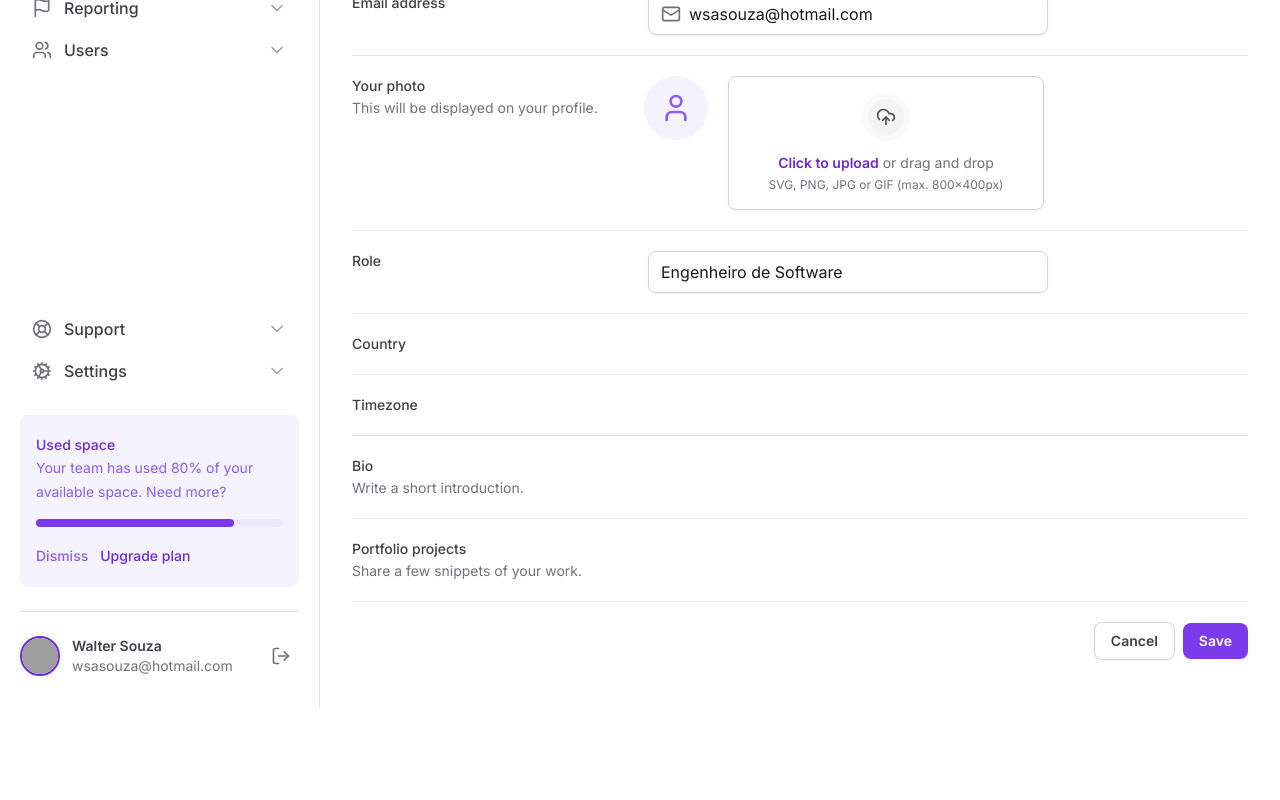
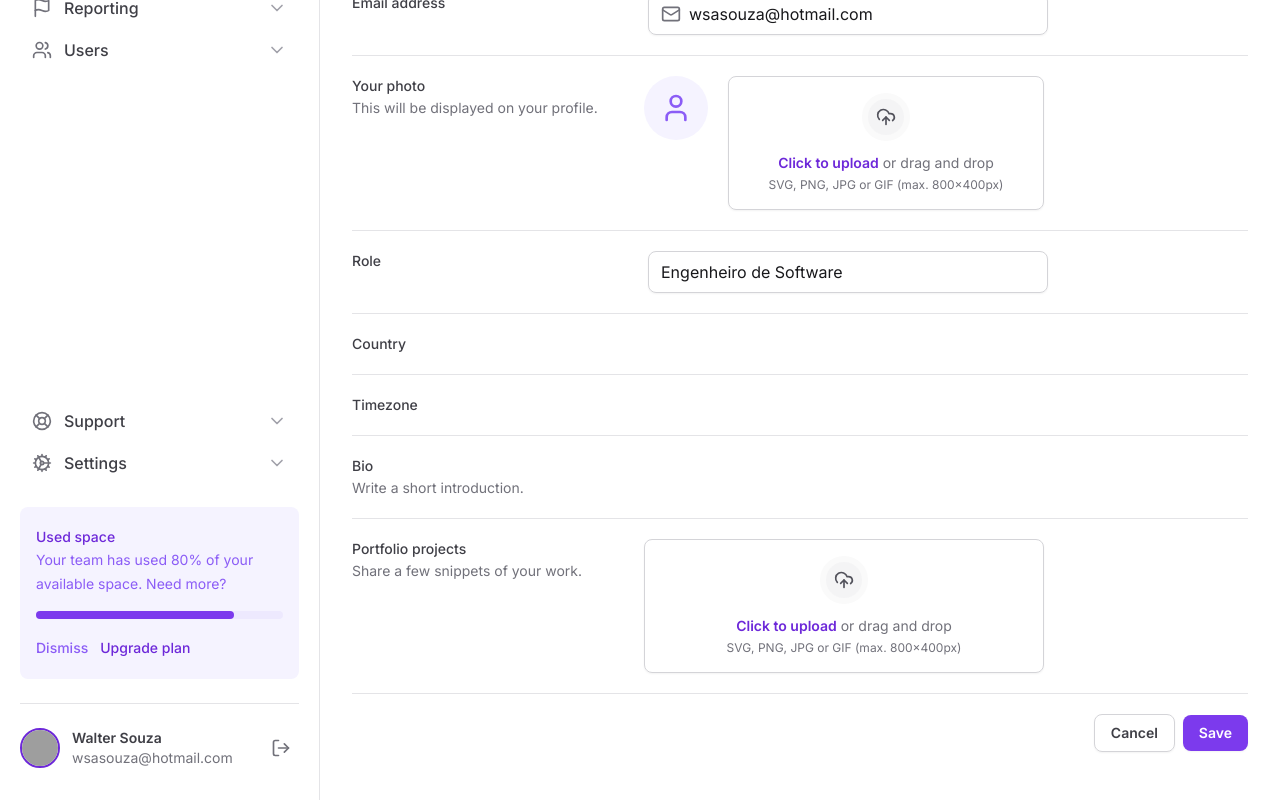
Before and after one commit to wsasouza/tailwind-tests, a Next.js app: page / in a window 1280 px wide. Shown: the part 340-1140 px from the top of the page. Before the commit the page ends 1048 px from the top, so only its background shows below. Built offline with nearby package versions, Linux system fonts and the light colour scheme; grey boxes are pictures that could not be loaded.

Commit message:
Feat: Component Composition Input File

```diff
--- a/src/app/page.tsx
+++ b/src/app/page.tsx
@@ -1,6 +1,8 @@
 import { SettingsTabs } from '@/components/SettingsTabs'
 import * as Input from '@/components/Input'
-import { Mail, UploadCloud, User } from 'lucide-react'
+import { Mail } from 'lucide-react'
+
+import * as FileInput from '@/components/Form/FileInput'
 
 export default function Home() {
   return (
@@ -81,32 +83,11 @@
                 This will be displayed on your profile.
               </p>
             </label>
-            <div className="flex items-start gap-5">
-              <div className="flex h-16 w-16 items-center justify-center rounded-full bg-violet-50">
-                <User className="h-8 w-8  text-violet-500" />
-              </div>
-              <label
-                htmlFor="photo"
-                className="group flex flex-1 cursor-pointer flex-col items-center gap-3 rounded-lg border border-zinc-300 px-6 py-4 text-center text-zinc-500 shadow-sm hover:border-violet-200 hover:bg-violet-25 hover:text-violet-500"
-              >
-                <div className="rounded-full border-6 border-zinc-50 bg-zinc-100 p-2 group-hover:border-violet-50 group-hover:bg-violet-100">
-                  <UploadCloud className="h-5 w-5 text-zinc-600 group-hover:text-violet-600" />
-                </div>
-
-                <div className="flex flex-col items-center gap-1">
-                  <span className="text-sm">
-                    <span className="font-semibold text-violet-700">
-                      Click to upload
-                    </span>{' '}
-                    or drag and drop
-                  </span>
-                  <span className="text-xs">
-                    SVG, PNG, JPG or GIF (max. 800x400px)
-                  </span>
-                </div>
-              </label>
-              <input type="file" className="sr-only" id="photo" />
-            </div>
+            <FileInput.Root className="flex items-start gap-5">
+              <FileInput.ImagePreview />
+              <FileInput.Trigger />
+              <FileInput.Control />
+            </FileInput.Root>
           </div>
           <div className="grid grid-cols-form gap-3 pt-5">
             <label htmlFor="role" className="text-sm font-medium text-zinc-700">
@@ -160,7 +141,10 @@
                 Share a few snippets of your work.
               </p>
             </label>
-            <div></div>
+            <FileInput.Root>
+              <FileInput.Trigger />
+              <FileInput.Control />
+            </FileInput.Root>
           </div>
 
           <div className="flex items-center justify-end gap-2 pt-5">
--- a/src/components/Form/FileInput/Control.tsx
+++ b/src/components/Form/FileInput/Control.tsx
@@ -0,0 +1,7 @@
+import { ComponentProps } from 'react'
+
+export type ControlProps = ComponentProps<'input'>
+
+export function Control(props: ControlProps) {
+  return <input type="file" className="sr-only" id="photo" {...props} />
+}
--- a/src/components/Form/FileInput/ImagePreview.tsx
+++ b/src/components/Form/FileInput/ImagePreview.tsx
@@ -0,0 +1,9 @@
+import { User } from 'lucide-react'
+
+export function ImagePreview() {
+  return (
+    <div className="flex h-16 w-16 items-center justify-center rounded-full bg-violet-50">
+      <User className="h-8 w-8  text-violet-500" />
+    </div>
+  )
+}
--- a/src/components/Form/FileInput/Trigger.tsx
+++ b/src/components/Form/FileInput/Trigger.tsx
@@ -0,0 +1,22 @@
+import { UploadCloud } from 'lucide-react'
+
+export function Trigger() {
+  return (
+    <label
+      htmlFor="photo"
+      className="group flex flex-1 cursor-pointer flex-col items-center gap-3 rounded-lg border border-zinc-300 px-6 py-4 text-center text-zinc-500 shadow-sm hover:border-violet-200 hover:bg-violet-25 hover:text-violet-500"
+    >
+      <div className="rounded-full border-6 border-zinc-50 bg-zinc-100 p-2 group-hover:border-violet-50 group-hover:bg-violet-100">
+        <UploadCloud className="h-5 w-5 text-zinc-600 group-hover:text-violet-600" />
+      </div>
+
+      <div className="flex flex-col items-center gap-1">
+        <span className="text-sm">
+          <span className="font-semibold text-violet-700">Click to upload</span>{' '}
+          or drag and drop
+        </span>
+        <span className="text-xs">SVG, PNG, JPG or GIF (max. 800x400px)</span>
+      </div>
+    </label>
+  )
+}
--- /dev/null
+++ b/src/components/Form/FileInput/index.tsx
@@ -0,0 +1,6 @@
+import { Control } from './Control'
+import { ImagePreview } from './ImagePreview'
+import { Root } from './Root'
+import { Trigger } from './Trigger'
+
+export { Control, ImagePreview, Root, Trigger }
```
